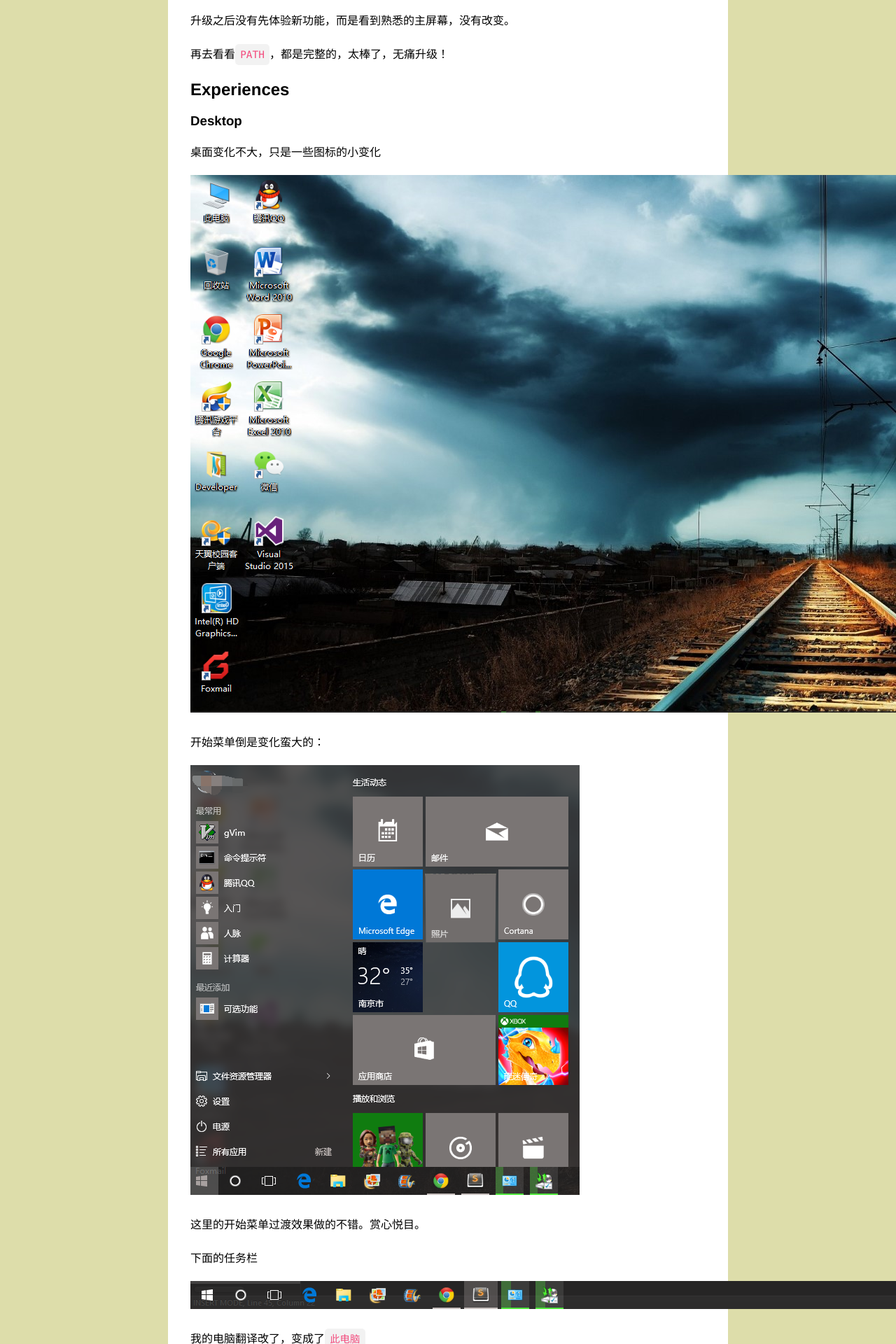
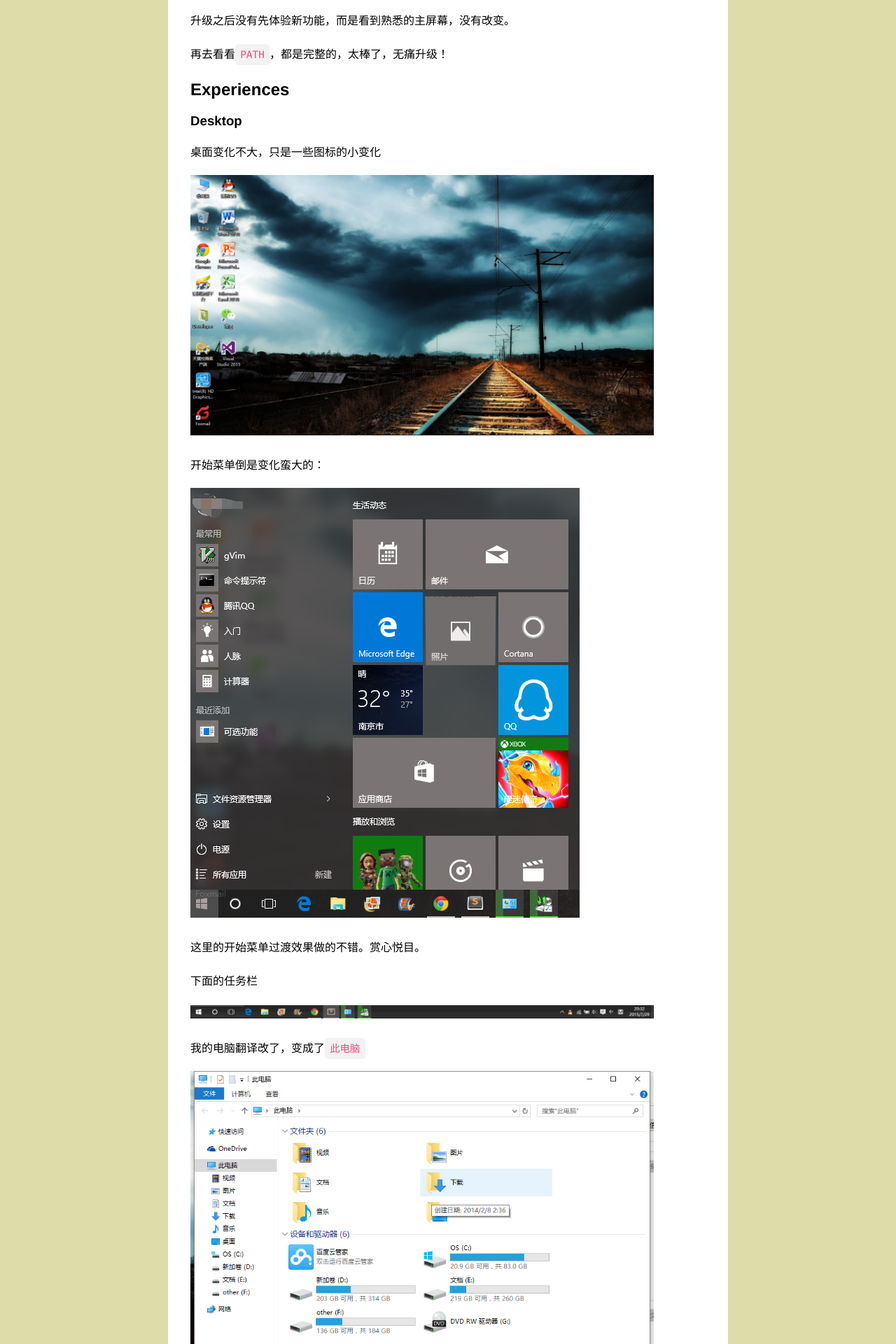
Before and after one commit to AnnatarHe/AnnatarHe.github.io, a Jekyll site: the page built from _posts/2015-07-29-Windows10-experiences.md, in a window 1280 px wide. Shown: the part 923-2843 px from the top of the page at 70% size. Built offline with Jekyll 4.4.1, drawn with Linux system fonts in a browser that asks for light colours; nearby versions of some CDN libraries; comment, search, counter and statistics services are not loaded.

Commit message:
control images width

```diff
--- a/_posts/2015-07-29-Windows10-experiences.md
+++ b/_posts/2015-07-29-Windows10-experiences.md
@@ -119,7 +119,7 @@ Web笔记也是不错，就是那种随便在网页上画，最后保存下来
 
 ### Others
 
-作为一个`Linux`用户理应向`Linus`和`Richard Stallman`先生一样狂喷`Windows`。但是，作为一个普通使用者来说，`Windows`做的确实是不错。
+作为一个`Linux`用户理应向*Linus*和*Richard Stallman*先生一样狂喷`Windows`。但是，作为一个普通使用者来说，`Windows`做的确实是不错。
 
 近年来`Mac`又在一步步走入人们的视野，这是个好事，有竞争才会有进步。
 
--- a/css/main.scss
+++ b/css/main.scss
@@ -48,6 +48,9 @@ body{
 		background-color:white;
 		border-bottom-left-radius:1em;
 		border-bottom-right-radius:1em;
+		img{
+			max-width: 90%;
+		}
 		code{
 			font-family: "Monaco","Ubuntu Mono","Source Code Pro";
 			font-size: 0.9em;
```
